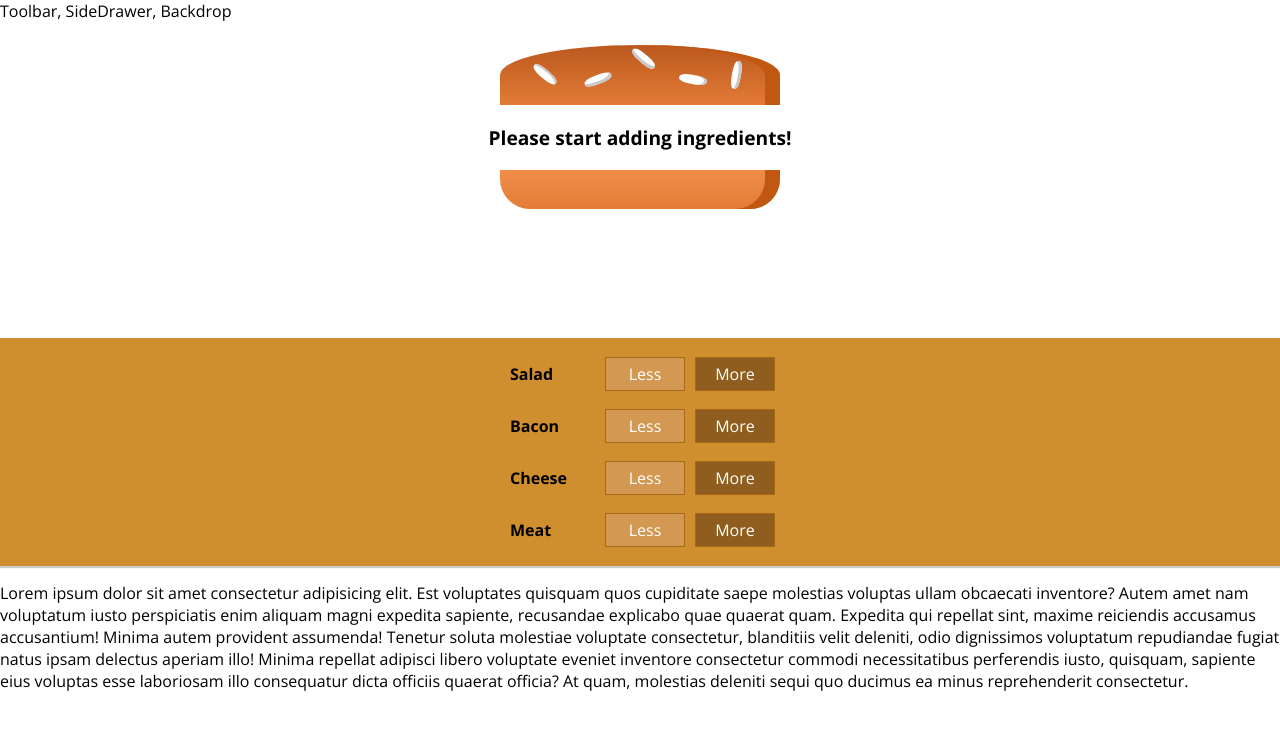
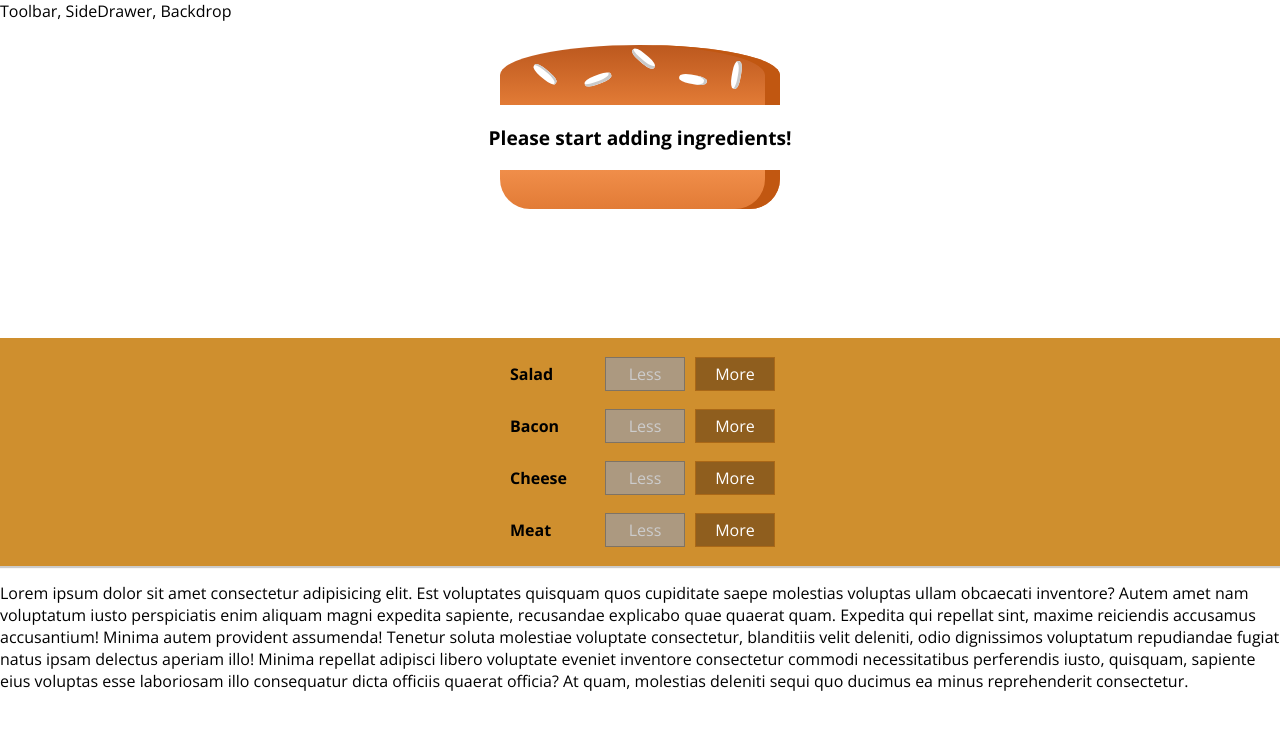
Before and after one commit to hudsonpereira/burguer-builder, a React app: page / in a window 1280 px wide. Shown: the top 730 px of the page. Built offline with nearby package versions, Linux system fonts and the light colour scheme.

Commit message:
disabled state for builder control

```diff
--- a/src/components/Burger/BuildControls/BuildControl/BuildControl.js
+++ b/src/components/Burger/BuildControls/BuildControl/BuildControl.js
@@ -6,7 +6,7 @@
   <div className={classes.BuildControl} >
     <div className={classes.Label}>{props.label}</div>
 
-    <button className={classes.Less}>Less</button>
+    <button className={classes.Less} onClick={props.removed} disabled={props.disabled}>Less</button>
     <button className={classes.More} onClick={props.added}>More</button>
   </div>
 );
--- a/src/components/Burger/BuildControls/BuildControls.js
+++ b/src/components/Burger/BuildControls/BuildControls.js
@@ -17,7 +17,9 @@
         key={control.label}
         {...control}
         added={() => props.added(control.type)}
-        />
+        removed={() => props.removed(control.type)}
+        disabled={props.disabled[control.type]}
+      />
     ))}
   </div>
 );
--- a/src/containers/BurgerBuilder/BurgerBuilder.js
+++ b/src/containers/BurgerBuilder/BurgerBuilder.js
@@ -41,15 +41,36 @@
   }
 
   removeIngredientHandler(type) {
+    const count = this.state.ingredients[type];
+    const newCount = count - 1;
+    const updatedIngredients = {
+      ...this.state.ingredients
+    };
+    updatedIngredients[type] = (newCount >= 0 ) ? newCount : 0;
 
+    const oldPrice = this.state.totalPrice;
+    const priceDeduction = INGREDIENT_PRICES[type];
+    const newPrice = oldPrice - priceDeduction;
+
+    this.setState({ ingredients: updatedIngredients, totalPrice: newPrice });
   }
 
   render() {
+    const disabledInfo = {
+      ...this.state.ingredients
+    };
+
+    for (let key in disabledInfo) {
+      disabledInfo[key] = disabledInfo[key] <= 0
+    }
+
     return (
       <Aux>
         <Burger ingredients={this.state.ingredients} />
         <BuildControls
-           added={this.addIngredientHandler.bind(this)}
+          added={this.addIngredientHandler.bind(this)}
+          removed={this.removeIngredientHandler.bind(this)}
+          disabled={disabledInfo}
         />
       </Aux>
     );
```
